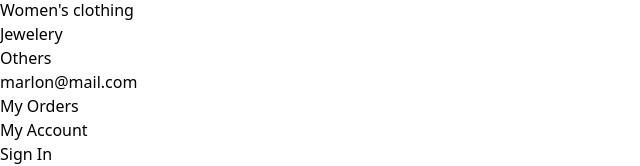
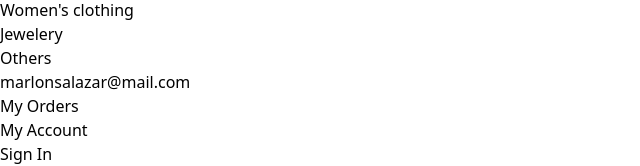
Before and after one commit to marlonsalazarg/ecommerce-react, a React (Vite) app: page / in a window 1280 px wide. Shown: the part 338-504 px from the top of the page, without its empty margins (0-640 px from the left). Built offline with nearby package versions, Linux system fonts and the light colour scheme; no server answers.

Commit message:
Update NavBar styling

```diff
--- a/src/components/NavBar/index.jsx
+++ b/src/components/NavBar/index.jsx
@@ -7,7 +7,7 @@ const NavBar = () => {
   const activeStyle = "underline underline-offset-4";
 
   return (
-    <nav className="flex justify-between items-center fixed z-10 top-0 w-full py-5 px-8 text-base font-light">
+    <nav className="flex justify-between items-center fixed z-10 top-0 w-full py-5 px-8 text-base font-light text-white bg-blue-500 drop-shadow-xl border-b-4 border-black">
       <ul className="flex items-center gap-3">
         <li className="font-semibold gap-3">
           <NavLink to="/">Shopi</NavLink>
@@ -63,7 +63,7 @@ const NavBar = () => {
       </ul>
 
       <ul className="flex items-center gap-3">
-        <li className="text-black/60">marlon@mail.com</li>
+        <li className="text-white">marlonsalazar@mail.com</li>
         <li>
           <NavLink
             to="/my-orders"
```
